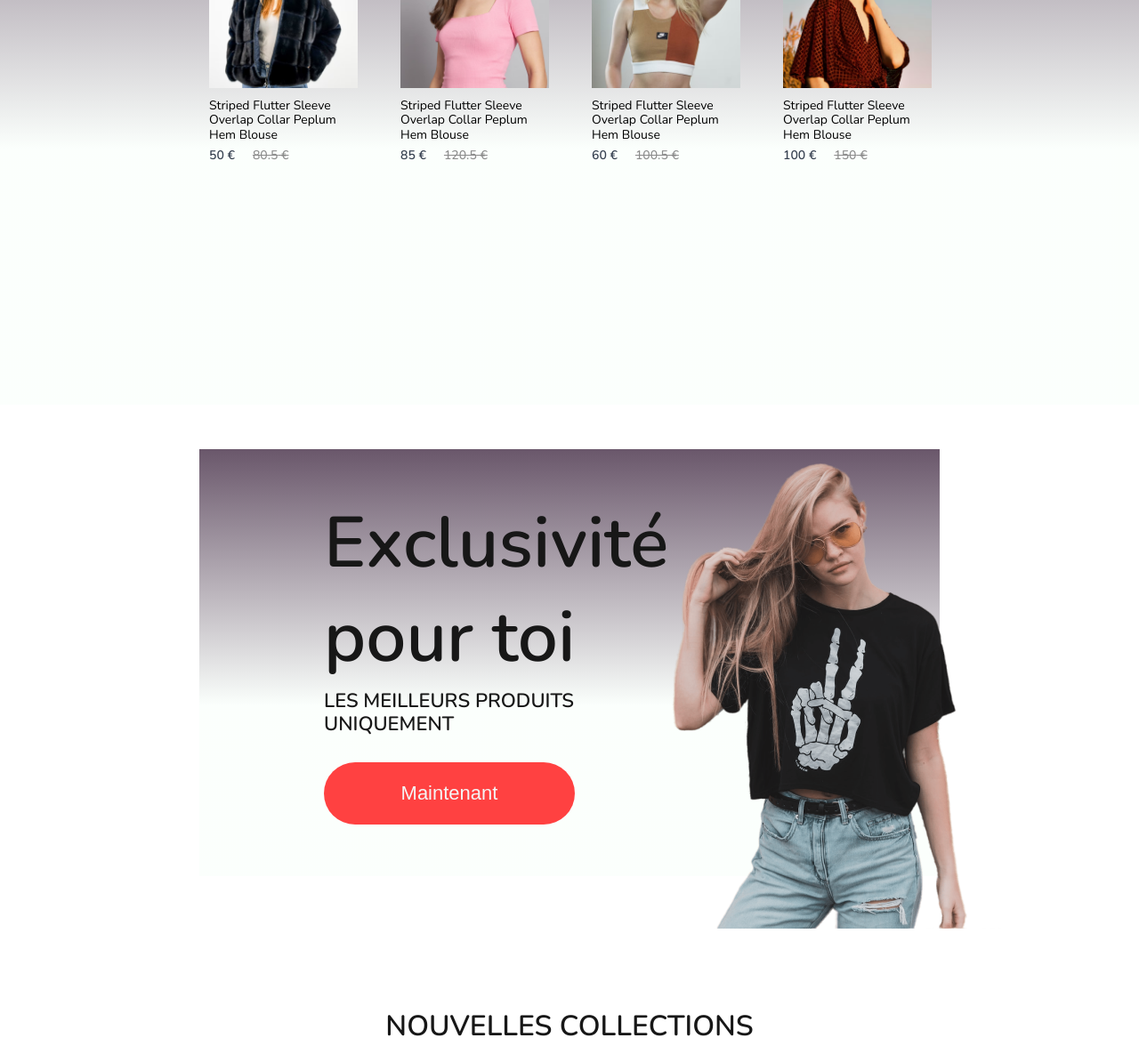
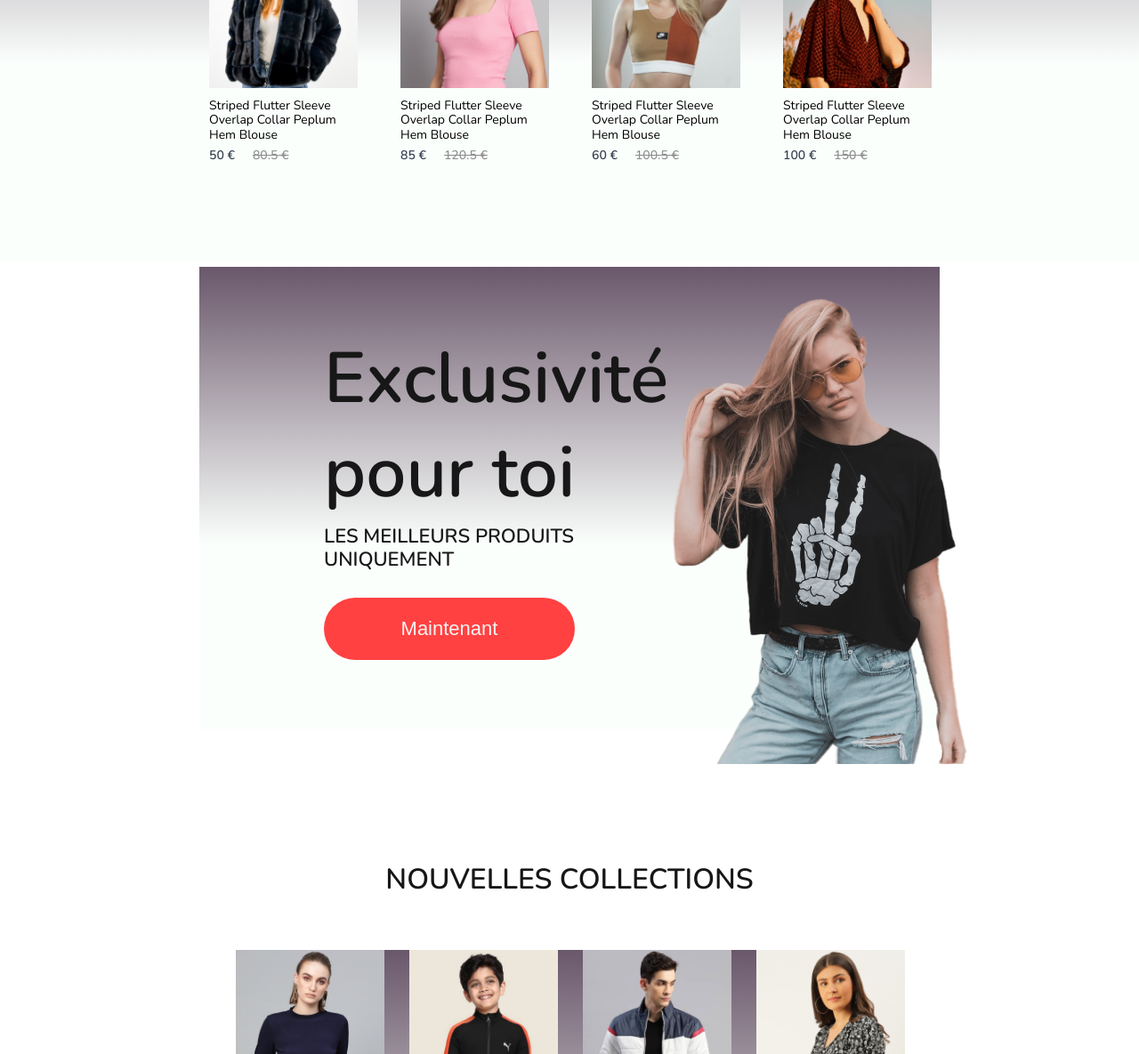
Before and after one commit to lapinRagnar/react-mongodb-atlas-ecommerce-2023, a React (Vite) app: page / in a window 1280 px wide. Shown: the part 1002-2187 px from the top of the page at 89% size. Built offline with nearby package versions, Linux system fonts and the light colour scheme; a web font is replaced by a local one.

Commit message:
reparation hero

```diff
--- a/src/components/offers/Offers.css
+++ b/src/components/offers/Offers.css
@@ -1,10 +1,10 @@
 .offers {
   background: linear-gradient(180deg, #6a576b, #e1ffea22 60%);
   width: 65%;
-  height: 60vh;
+  height: 65vh;
   display: flex;
   margin: auto;
-  margin-top: 50px;
+  margin-top: 5px;
   padding: 0 140px;
   margin-bottom: 150px;
 }
--- a/src/components/popular/Popular.css
+++ b/src/components/popular/Popular.css
@@ -3,7 +3,7 @@
   flex-direction: column;
   align-items: center;
   gap: 10px;
-  height: 90vh;
+  height: 70vh;
   padding-top: 50px;
   background: linear-gradient(180deg, #6a576b, #e1ffea22 60%);
 }
```
